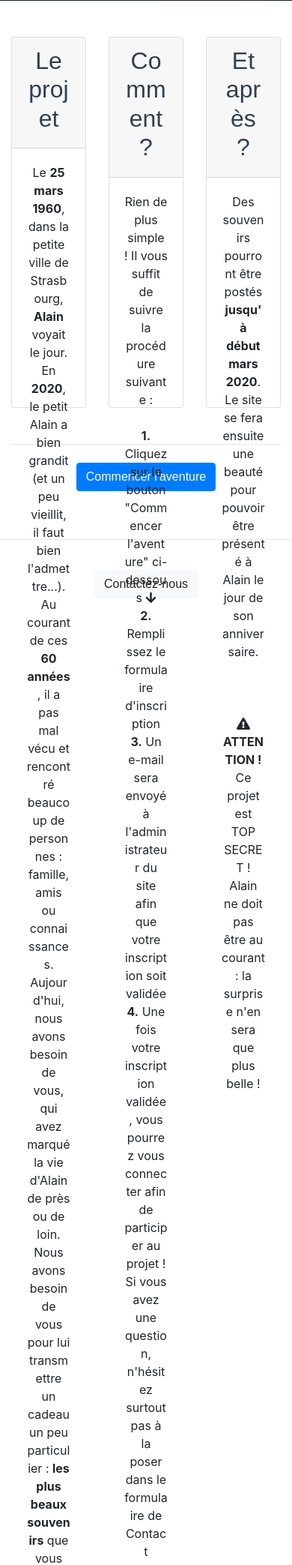
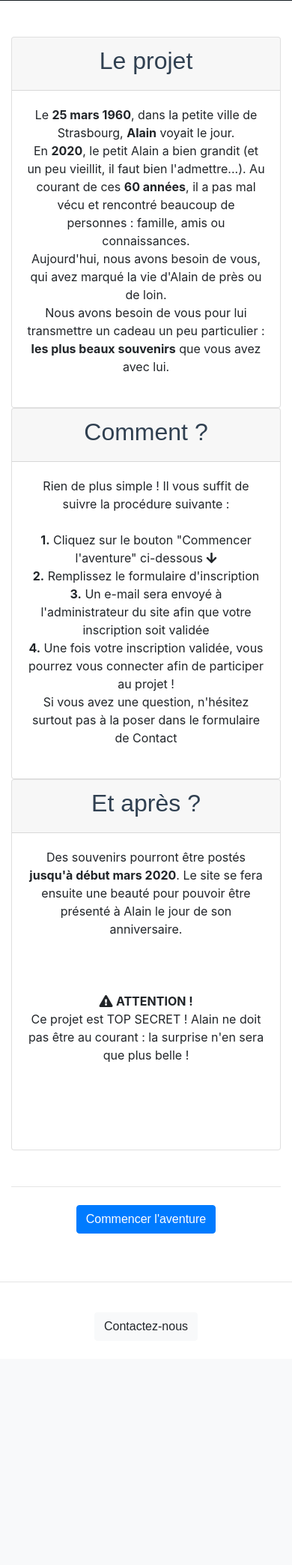
Before and after one commit to punckle/memories, a Symfony app: template templates/home/index.html.twig in a window 390 px wide. Shown: the part 500-2587 px from the top of the page at 75% size. After the commit the page ends 2274 px from the top, so only its background shows below. Run offline with Twig, Linux system fonts and the light colour scheme; the template is opened without the code that fills it, so the values that code supplies are empty; some libraries are stand-ins or nearby versions; some web fonts are replaced.

Commit message:
Responsive ok

```diff
--- a/templates/home/index.html.twig
+++ b/templates/home/index.html.twig
@@ -23,7 +23,7 @@
     <section class="need bg-primary" id="about">
         <div class="container">
             <div class="row my-5">
-                <div class="col-4">
+                <div class="col-md-4 col-sm-12">
                     <div class="card">
                         <div class="card-header">
                             <h2 class="section-heading text-center">Le projet</h2>
@@ -41,7 +41,7 @@
                         </div>
                     </div>
                 </div>
-                <div class="col-4">
+                <div class="col-md-4 col-sm-12">
                     <div class="card">
                         <div class="card-header">
                             <h2 class="section-heading text-center">Comment ?</h2>
@@ -58,7 +58,7 @@
                         </div>
                     </div>
                 </div>
-                <div class="col-4">
+                <div class="col-md-4 col-sm-12">
                     <div class="card">
                         <div class="card-header">
                             <h2 class="section-heading text-center">Et après ?</h2>
--- a/templates/user/show.html.twig
+++ b/templates/user/show.html.twig
@@ -24,7 +24,7 @@
                     </div>
                 </div>
             </div>
-            <div class="col">
+            <div class="col-sm-12">
                 <div class="d-flex userName">
                     <h3>{{ user.firstName }} {{ user.lastName }}</h3>
                 </div>
```
